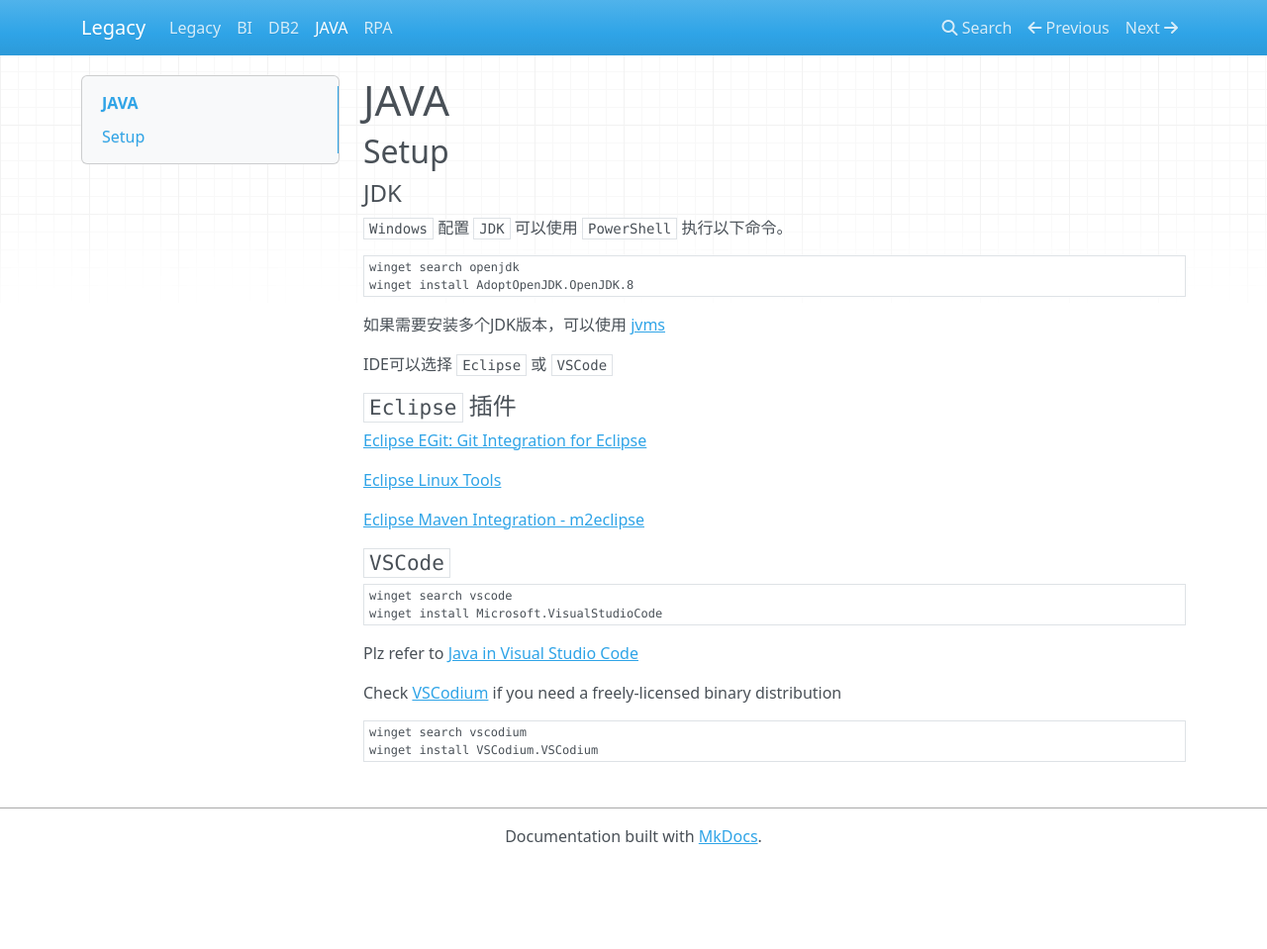
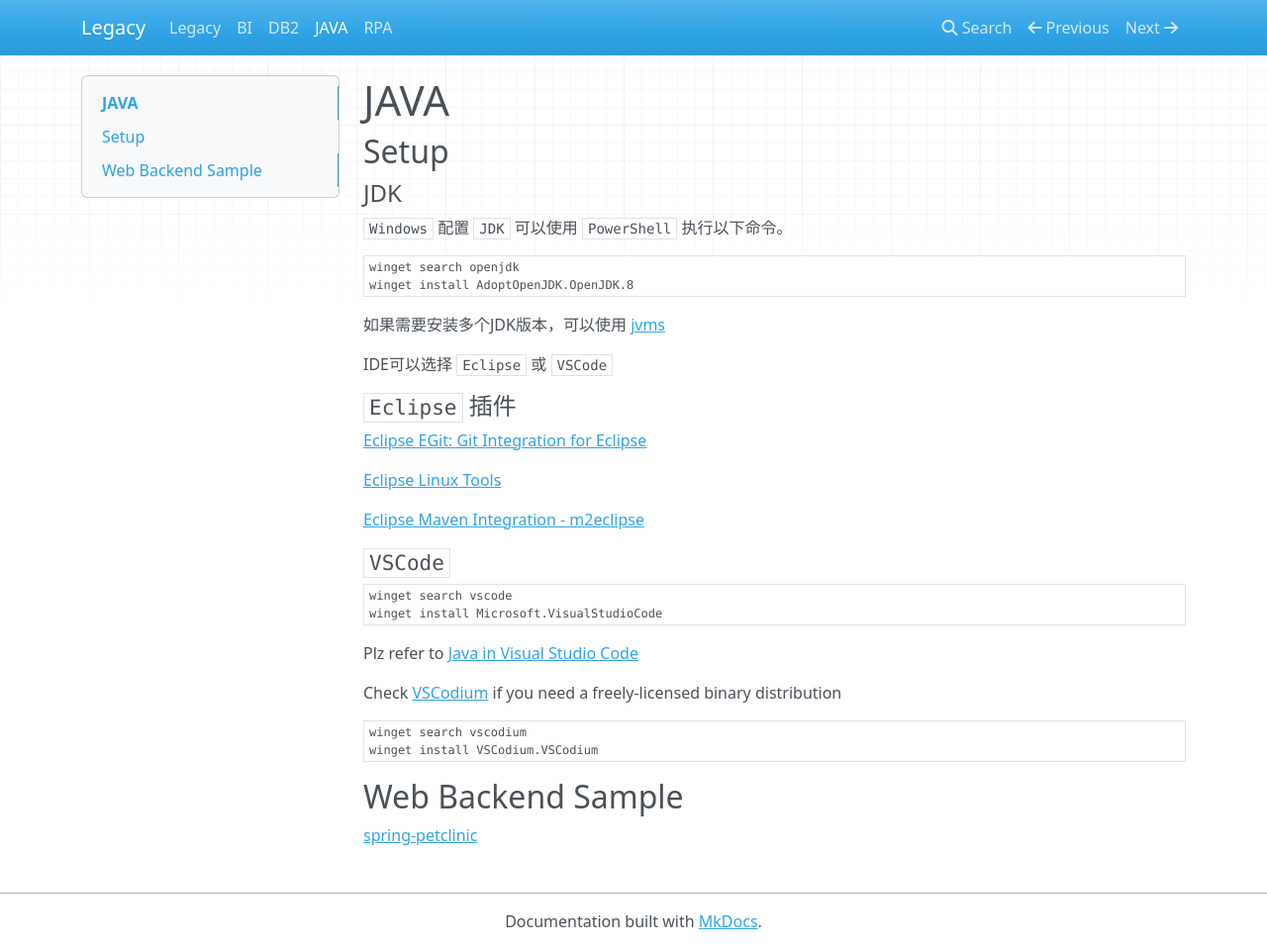
Before and after one commit to sakurafisch/Legacy, an MkDocs documentation site: the page built from docs/JAVA.md, in a window 1280 px wide and 959 px high. Shown: the whole window at 99% size. Built offline with MkDocs 1.6.1, drawn with Linux system fonts in a browser that asks for light colours; nearby versions of some CDN libraries.

Commit message:
spring backend sample

````diff
--- a/docs/JAVA.md
+++ b/docs/JAVA.md
@@ -39,3 +39,7 @@
 winget search vscodium
 winget install VSCodium.VSCodium
 ```
+
+## Web Backend Sample
+
+[spring-petclinic](https://github.com/spring-projects/spring-petclinic)
````
